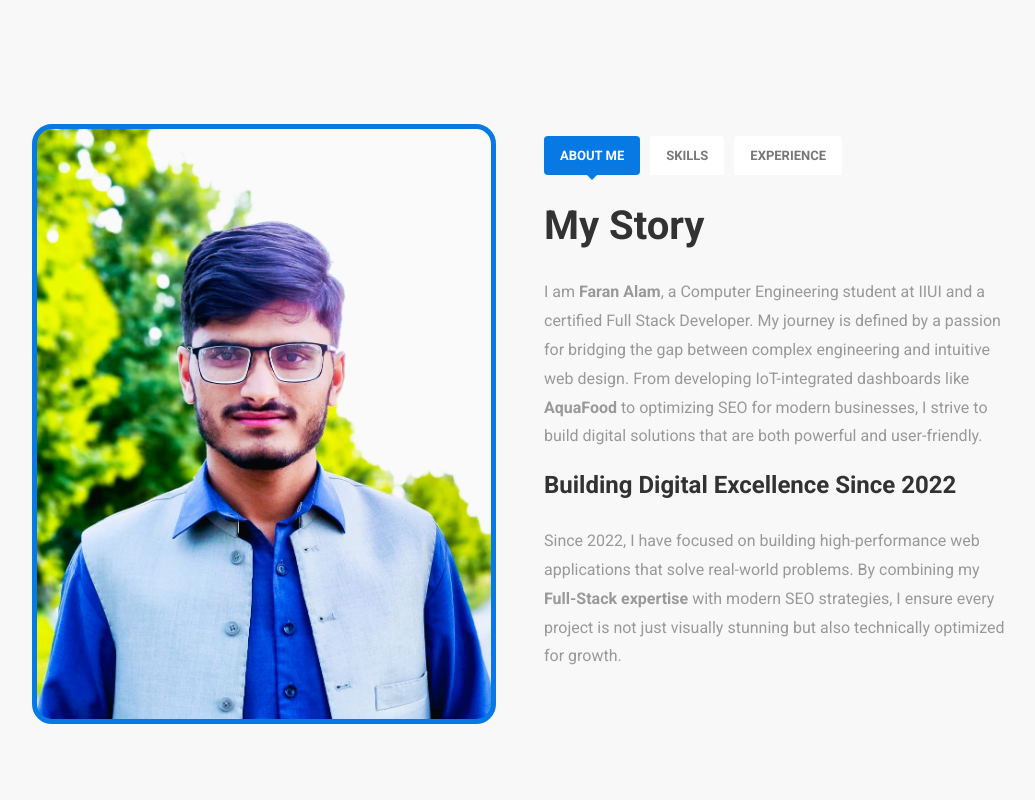
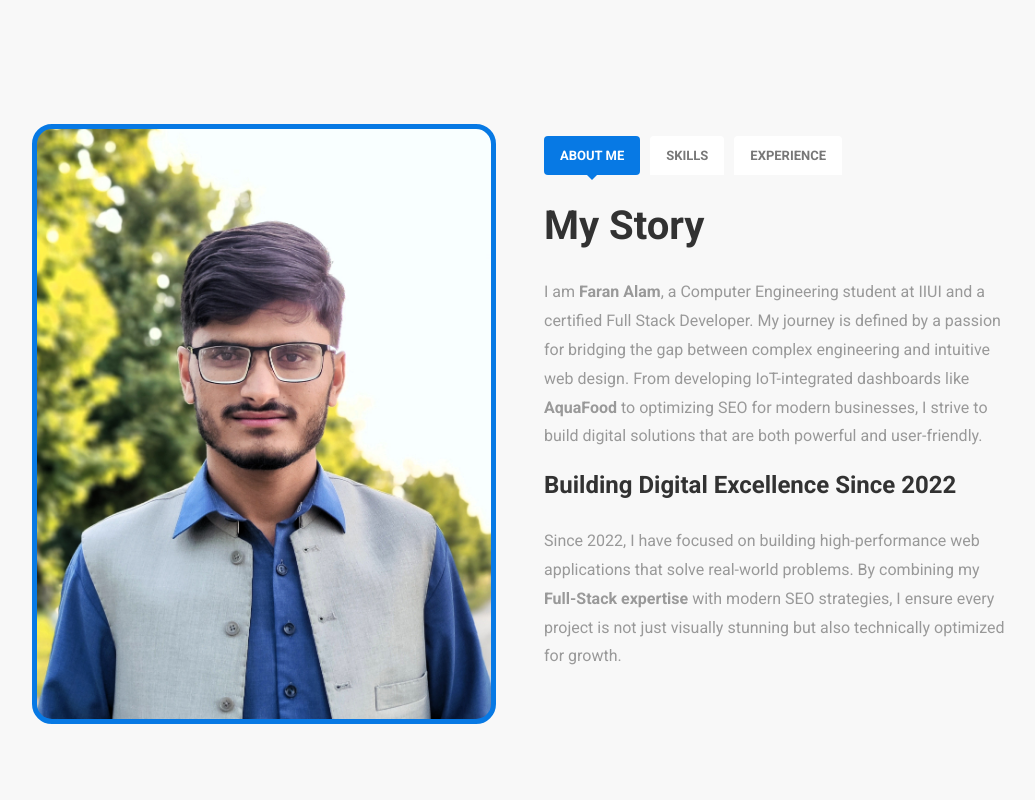
Before and after one commit to FaranAlam/faran-portfolio, a plain HTML site: page index.html in a window 1280 px wide. Shown: the part 840-1640 px from the top of the page, without its empty margins (120-1155 px from the left). Drawn offline with nearby package versions, Linux system fonts and the light colour scheme.

Commit message:
Update index.html and reorganize image files

```diff
--- a/index.html
+++ b/index.html
@@ -83,7 +83,7 @@
         <div class="container-xl">
             <div class="row g-xl-5">
                 <div class="col-md-6 d-flex align-items-center" data-aos="fade-up" data-aos-delay="100" data-aos-duration="1000">
-                    <div class="img img-about" style="background-image: url(images/story2.jpeg);" alt="about me">
+                    <div class="img img-about" style="background-image: url(images/story2.jpg);" alt="about me">
                     </div>
                 </div>
                 <div class="col-md-6 heading-section" data-aos="fade-up" data-aos-delay="200" data-aos-duration="1000">
@@ -633,7 +633,7 @@
                             <div class="instructor-section">
                                 <h4 class="instructor-title">Your Instructor</h4>
                                 <div class="instructor-card">
-                                    <img src="images/story2.jpeg" alt="Faran Alam" class="instructor-image">
+                                    <img src="images/story2.jpg" alt="Faran Alam" class="instructor-image">
                                     <div class="instructor-details">
                                         <h5 class="instructor-name">Faran Alam</h5>
                                         <span class="instructor-role">Full Stack Developer & HOD</span>
```
Also changed, not shown: images/bulding real system using computer vision.jpeg (added), images/story2.jpeg (deleted), images/story2.jpg (added).
